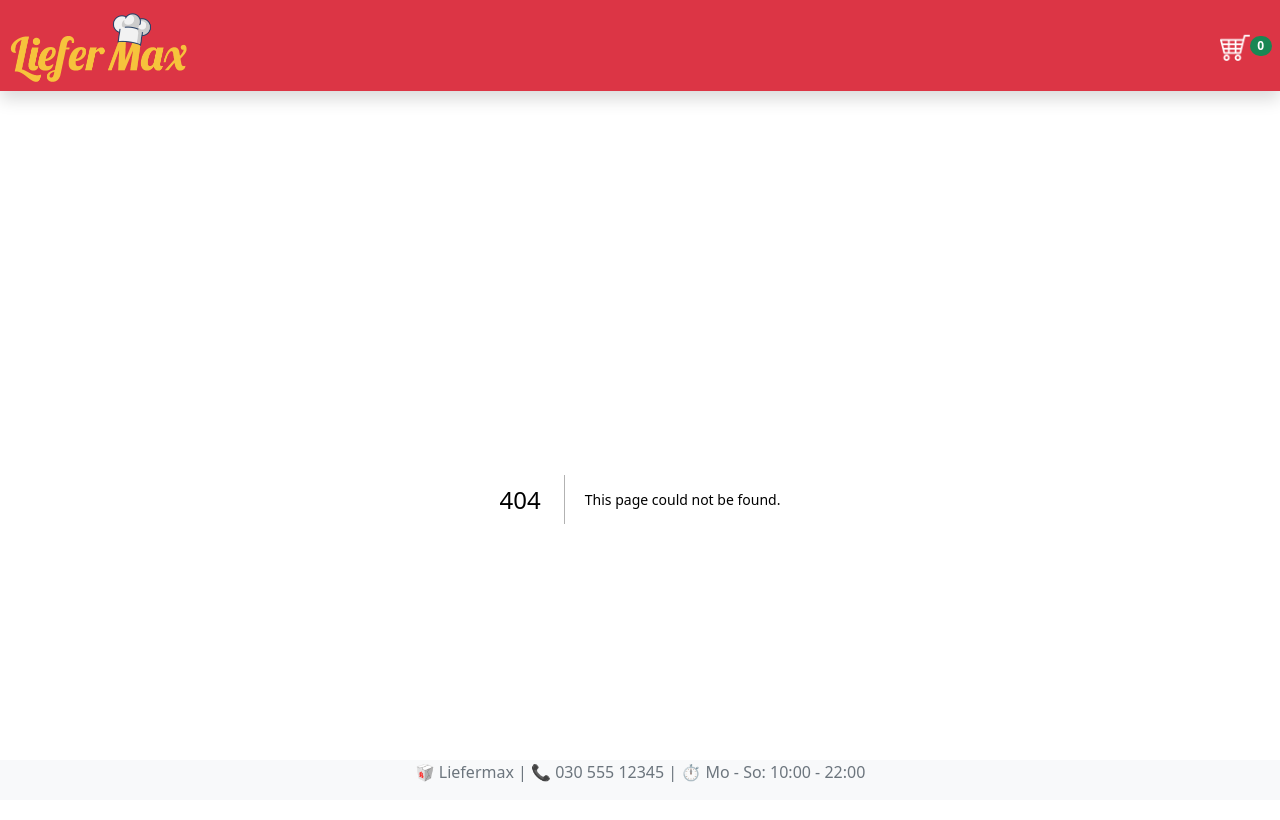
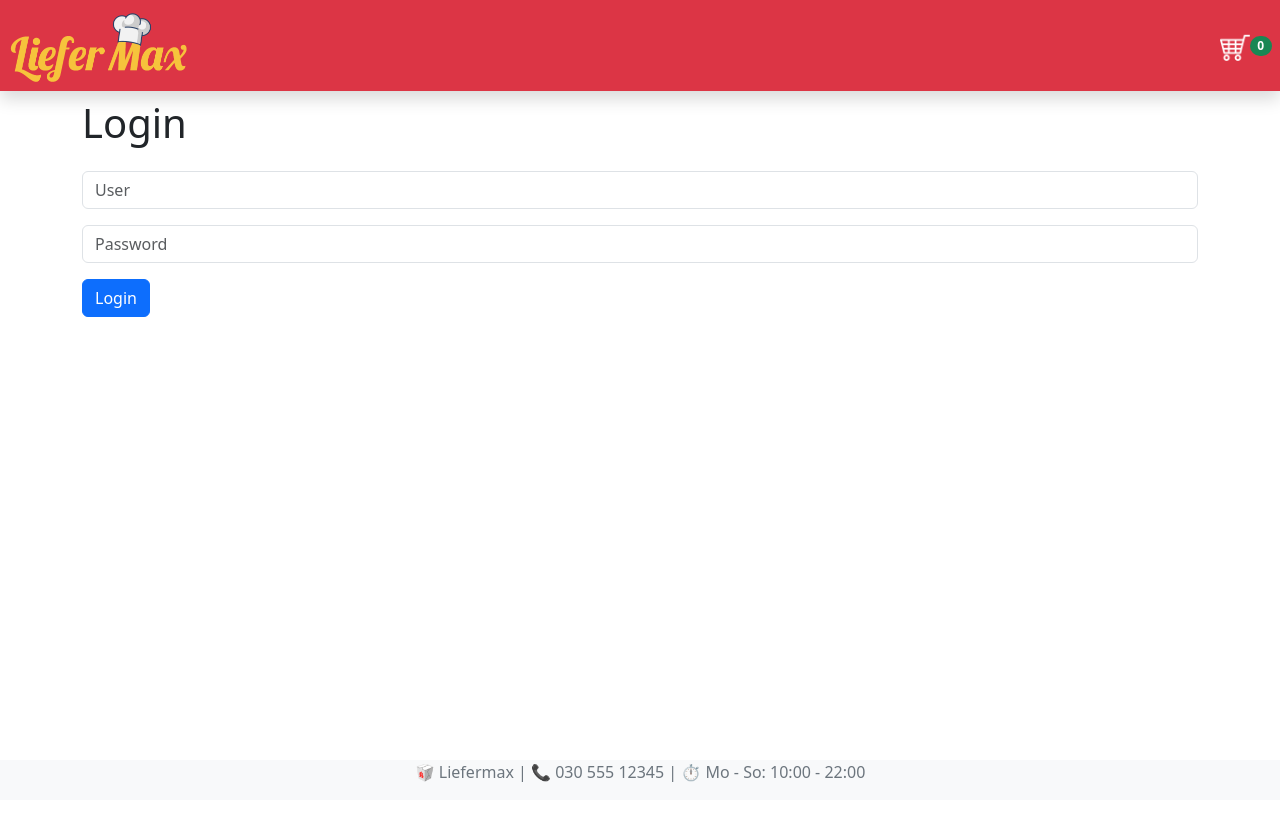
Before and after one commit to distor-sil3nt/next-shop, a Next.js app: page /admin/login in a window 1280 px wide. Before the commit this address had no page. Shown: the top 820 px of the page. Built offline with nearby package versions, Linux system fonts and the light colour scheme.

Commit message:
feat: add auth

```diff
--- a/package.json
+++ b/package.json
@@ -11,8 +11,10 @@
   "dependencies": {
     "@paypal/react-paypal-js": "^8.1.3",
     "@reduxjs/toolkit": "^2.0.1",
+    "@types/cookie": "^0.6.0",
     "axios": "^1.6.5",
     "bootstrap": "^5.3.2",
+    "cookie": "^0.6.0",
     "mongoose": "^8.0.3",
     "next": "^14.0.4-canary.37",
     "react": "^18",
--- /dev/null
+++ b/src/app/admin/login/page.tsx
@@ -0,0 +1,51 @@
+'use client'
+
+import { useRouter } from 'next/navigation'
+
+import { MouseEvent, useState } from 'react'
+import { Button, Form, FormControl, FormGroup } from 'react-bootstrap'
+
+import axios from 'axios'
+
+export default () => {
+  const [user, setUser] = useState('')
+  const [password, setPassword] = useState('')
+  const [error, setError] = useState(false)
+
+  const router = useRouter()
+
+  const login = async (event: MouseEvent<HTMLButtonElement, globalThis.MouseEvent>) => {
+    event.preventDefault()
+
+    try {
+      await axios.post(`${process.env.NEXT_PUBLIC_API}/login`, {
+        user,
+        password,
+      })
+
+      router.push('/admin')
+    } catch (error) {
+      setError(true)
+
+      console.error(error)
+    }
+  }
+
+  return (
+    <>
+      <h1>Login</h1>
+      {error && <p className="text-danger">Login fehlgeschlagen</p>}
+      <Form className="mt-4">
+        <FormGroup className="mb-3" controlId="user">
+          <FormControl type="text" placeholder="User" onChange={(event) => setUser(event.target.value)} />
+        </FormGroup>
+        <FormGroup className="mb-3" controlId="password">
+          <FormControl type="password" placeholder="Password" onChange={(event) => setPassword(event.target.value)} />
+        </FormGroup>
+        <Button type="submit" variant="primary" onClick={(event) => login(event)}>
+          Login
+        </Button>
+      </Form>
+    </>
+  )
+}
--- /dev/null
+++ b/src/app/api/login/route.ts
@@ -0,0 +1,24 @@
+import cookie from 'cookie'
+
+export const POST = async (request: Request) => {
+  const { user, password } = await request.json()
+
+  if (user === process.env.ADMIN_USER && password === process.env.ADMIN_PASSWORD) {
+    return Response.json('login successful', {
+      status: 200,
+      headers: {
+        'Set-Cookie': cookie.serialize('token', process.env.TOKEN!, {
+          maxAge: 60 * 60,
+          sameSite: 'strict',
+          path: '/',
+        }),
+      },
+    })
+  } else {
+    return  Response.json('login failed', {
+      status: 400,
+    })
+  }
+
+  // await database.disconnect()
+}
```
Also changed, not shown: src/app/admin/page.tsx (+9 -0 lines), 2 other files (tests, documents, lock files or other folders).
